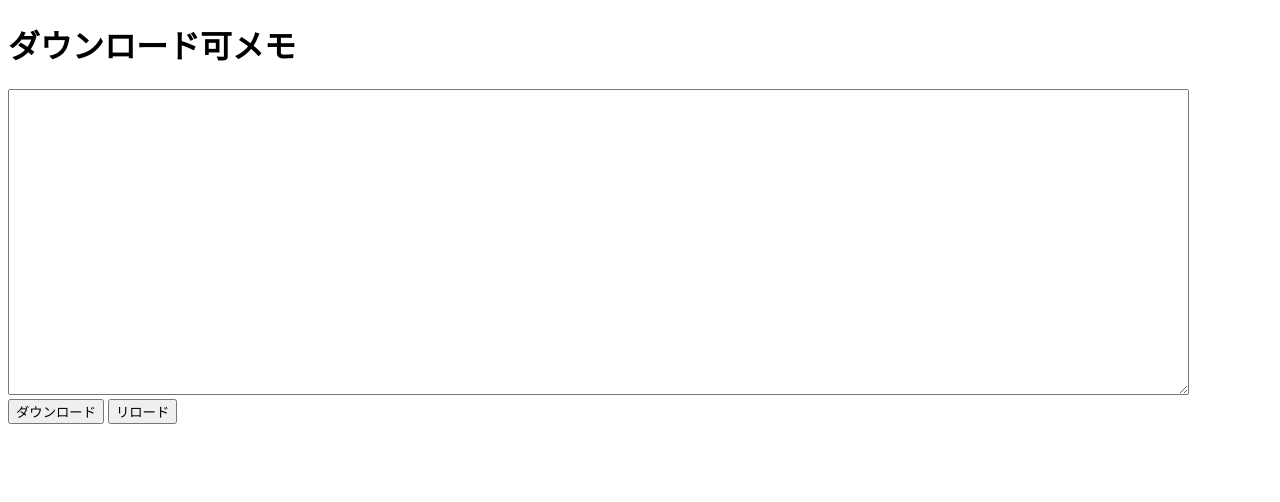
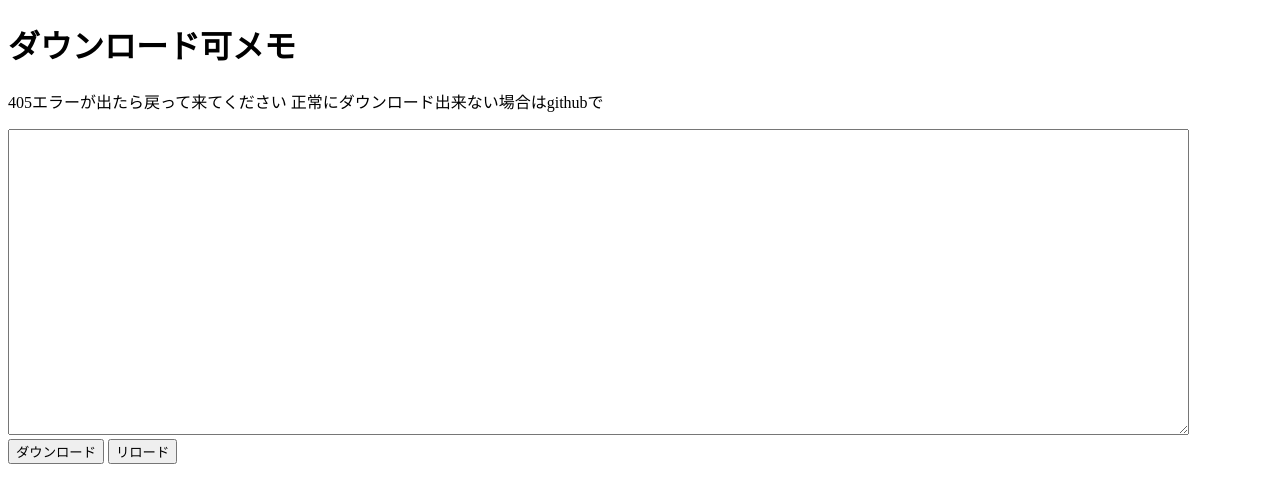
Before and after one commit to Wataamee777/Memo, a plain HTML site: page index.html in a window 1280 px wide. Drawn offline with Linux system fonts and the light colour scheme.

Commit message:
Update index.html

```diff
--- a/index.html
+++ b/index.html
@@ -8,6 +8,8 @@
 <form action=" " method="post">
 
 <h1>ダウンロード可メモ</h1>
+	<p>405エラーが出たら戻って来てください
+	正常にダウンロード出来ない場合はgithubで</p>
 
 <body>
 	<textarea id="text" rows="20" cols="145"></textarea><br>
```
